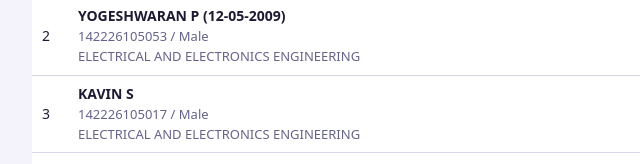
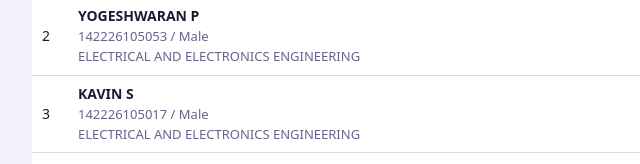
Before and after one commit to Karnesh-Raja/Mystic-Summit-Registration, a plain HTML site: page registrations/Mystic-Summit-Flawless 2 - Aathif.html in a window 1280 px wide. Shown: the part 419-583 px from the top of the page, 248-888 px from the left. Drawn offline with Linux system fonts and the light colour scheme.

```diff
--- a/registrations/Mystic-Summit-Flawless 2 - Aathif.html
+++ b/registrations/Mystic-Summit-Flawless 2 - Aathif.html
@@ -11,5 +11,5 @@ table{border-collapse:collapse;width:100%;background:var(--card)}.s{color:var(--
 <h1>Mystic Summit</h1><p class="m">Smart India Hackathon 2026 internal registration. Registered on 17 Nov 2026 at 8:55 PM.</p>
 <div class="c"><dl><dt>Team</dt><dd>Flawless</dd><dt>Faculty mentor</dt><dd>Dr. P. Padma Priya – Assistant Professor (OG)</dd></dl></div>
 <div class="c"><dl><dt>Problem statement</dt><dd>SIH26001 AI-Based early warning and landslide Risk Monitoring System in NER</dd><dt>Category</dt><dd>Disaster Management</dd></dl></div>
-<div class="w"><table><thead><tr><th>#</th><th>Team members</th></tr></thead><tbody><tr><td>1</td><td><b>AATHIF ESSA M</b> (leader)<br/><span class="s">142226105001 / Male<br/>ELECTRICAL AND ELECTRONICS ENGINEERING</span></td></tr><tr><td>2</td><td><b>YOGESHWARAN P (12-05-2009)</b><br/><span class="s">142226105053 / Male<br/>ELECTRICAL AND ELECTRONICS ENGINEERING</span></td></tr><tr><td>3</td><td><b>KAVIN S</b><br/><span class="s">142226105017 / Male<br/>ELECTRICAL AND ELECTRONICS ENGINEERING</span></td></tr><tr><td>4</td><td><b>INDUMATHI S</b><br/><span class="s">142226105014 / Female<br/>ELECTRICAL AND ELECTRONICS ENGINEERING</span></td></tr><tr><td>5</td><td><b>HARIHARAN S</b><br/><span class="s">142226105011 / Male<br/>ELECTRICAL AND ELECTRONICS ENGINEERING</span></td></tr><tr><td>6</td><td><b>TIANA P</b><br/><span class="s">142226105048 / Female<br/>ELECTRICAL AND ELECTRONICS ENGINEERING</span></td></tr></tbody></table></div>
+<div class="w"><table><thead><tr><th>#</th><th>Team members</th></tr></thead><tbody><tr><td>1</td><td><b>AATHIF ESSA M</b> (leader)<br/><span class="s">142226105001 / Male<br/>ELECTRICAL AND ELECTRONICS ENGINEERING</span></td></tr><tr><td>2</td><td><b>YOGESHWARAN P</b><br/><span class="s">142226105053 / Male<br/>ELECTRICAL AND ELECTRONICS ENGINEERING</span></td></tr><tr><td>3</td><td><b>KAVIN S</b><br/><span class="s">142226105017 / Male<br/>ELECTRICAL AND ELECTRONICS ENGINEERING</span></td></tr><tr><td>4</td><td><b>INDUMATHI S</b><br/><span class="s">142226105014 / Female<br/>ELECTRICAL AND ELECTRONICS ENGINEERING</span></td></tr><tr><td>5</td><td><b>HARIHARAN S</b><br/><span class="s">142226105011 / Male<br/>ELECTRICAL AND ELECTRONICS ENGINEERING</span></td></tr><tr><td>6</td><td><b>TIANA P</b><br/><span class="s">142226105048 / Female<br/>ELECTRICAL AND ELECTRONICS ENGINEERING</span></td></tr></tbody></table></div>
 </main></body></html>
```
